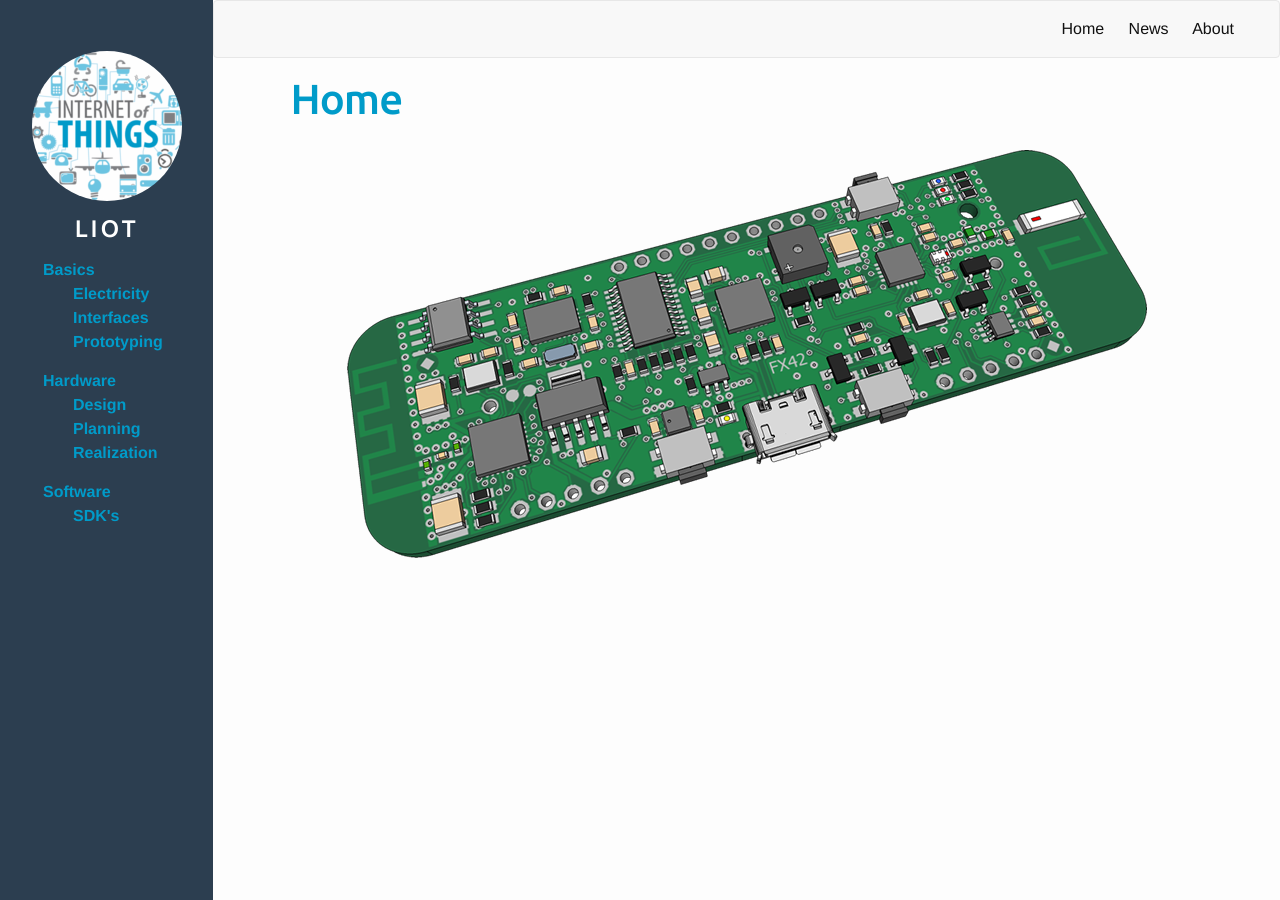
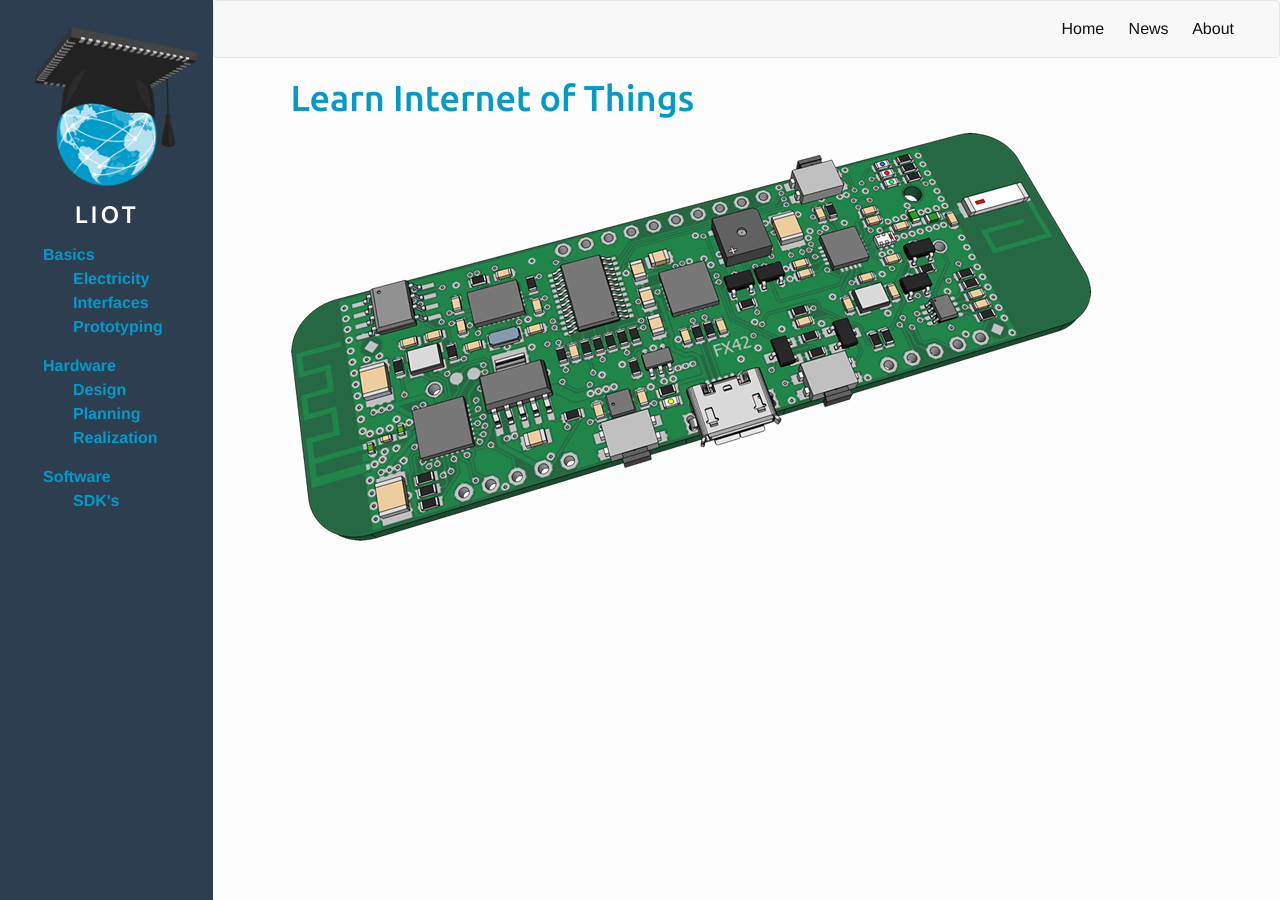
Before and after one commit to learn-internet-of-things/learn-internet-of-things.github.io, a Jekyll site: the page built from index.md, in a window 1280 px wide. Built offline with Jekyll 4.4.1, drawn with Linux system fonts in a browser that asks for light colours; nearby versions of some CDN libraries.

Commit message:
Use new logo, apply first version of map on liot-esp8266-env graphic.

```diff
--- a/Gemfile
+++ b/Gemfile
@@ -1,4 +1,4 @@
 source 'https://rubygems.org'
 gem 'github-pages', group: :jekyll_plugins
-
 gem 'redcarpet', '~> 3.3', '>= 3.3.3'
+gem 'wdm', '~> 0.1.0' if Gem.win_platform?
--- a/_includes/head.html
+++ b/_includes/head.html
@@ -6,14 +6,39 @@
     <meta http-equiv="X-UA-Compatible" content="IE=edge">
     <meta name="viewport" content="width=device-width, initial-scale=1">
 
+    <!-- jQuery library -->
+    <!--<script src="https://ajax.googleapis.com/ajax/libs/jquery/1.12.0/jquery.min.js"></script>-->
+
+    <link rel="stylesheet" href="https://code.jquery.com/ui/1.12.0/themes/base/jquery-ui.css">
+
+    <style>
+        label {
+            display: inline-block;
+            width: 2em;
+        }
+    </style>
+
+    <!--<script src="https://code.jquery.com/jquery-1.12.4.js"></script>
+    <script src="https://code.jquery.com/ui/1.12.0/jquery-ui.min.js"></script>-->
+
+
+    <script src="https://code.jquery.com/jquery-1.12.4.js"></script>
+    <script src="https://code.jquery.com/ui/1.12.0/jquery-ui.js"></script>
+    <script>
+        $(function() {
+            $(document).tooltip({
+                position: {
+                    my: "left+10 bottom+60"
+                },
+                track: true
+            });
+        });
+    </script>
+
+    <!-- Latest compiled JavaScript -->
+    <!--<script src="https://maxcdn.bootstrapcdn.com/bootstrap/3.3.6/js/bootstrap.min.js"></script>-->
     <!-- Latest compiled and minified CSS -->
     <link rel="stylesheet" href="https://maxcdn.bootstrapcdn.com/bootstrap/3.3.6/css/bootstrap.min.css">
-
-  <!-- jQuery library -->
-  <script src="https://ajax.googleapis.com/ajax/libs/jquery/1.12.0/jquery.min.js"></script>
-
-  <!-- Latest compiled JavaScript -->
-  <script src="https://maxcdn.bootstrapcdn.com/bootstrap/3.3.6/js/bootstrap.min.js"></script>
 
     <link rel="stylesheet" href="{{ "/assets/resources/font-awesome/css/font-awesome.min.css" | prepend: site.baseurl }}">
     <link rel="stylesheet" href="{{ "/assets/resources/syntax/syntax.css" | prepend: site.baseurl }}">
--- a/_includes/header.html
+++ b/_includes/header.html
@@ -1,6 +1,6 @@
 <header class="sidebar-header" role="banner">
   <a href="/">
-    <img src="/media/iot.png" class="img-circle">
+    <img src="/media/liot.png">
   </a>
   <h3 class="title">
     <a href="/">liot</a>
--- a/assets/css/style.scss
+++ b/assets/css/style.scss
@@ -22,7 +22,7 @@
 .sidebar {
 	position: fixed;
 	top: 0px;
-	padding-top: 4%;
+	padding-top: 2%;
 	background-color: #2c3e50;
 	color: #fff;
 }
--- a/index.md
+++ b/index.md
@@ -1,8 +1,35 @@
 ---
-layout: page
+layout: page-titleless
 title: Home
 category: home
 order: 1
 ---
 
-![3D simulation of the LIOT-ESP8266-ENV board]({{ site.url }}/media/LIOT-ESP8266-ENV.png){: .center-image }
+Learn Internet of Things
+========================
+
+<figure>
+<img name="map" src="media/LIOT-ESP8266-ENV.png" width="800" height="408" id="map" usemap="#m_map" alt="" />
+<map name="m_map" id="m_map">
+<area shape="poly" coords="309,289,357,275,359,282,363,282,366,292,362,292,364,299,368,298,372,306,366,308,368,314,359,317,361,322,361,326,334,335,332,329,332,325,320,329,319,324,315,325,311,316,315,314,314,308,311,308,308,301,311,297,309,289" href="javascript:;" alt="" />
+<area shape="poly" coords="268,134,269,132,308,121,309,123,320,124,338,185,334,186,329,185,329,189,289,200,287,197,279,202,261,140,268,134" href="javascript:;" title="Port Expander ()" alt="Port Expander ()" />
+<area shape="poly" coords="368,139,367,143,381,185,428,172,429,167,414,127,368,139" href="javascript:;" title="USB-to-Serial Converter (CP2102)" alt="USB-to-Serial Converter (CP2102)" />
+<area shape="poly" coords="421,85,420,96,435,135,479,122,481,112,467,77,461,74,421,85" href="javascript:;" title="Piezo Speaker" alt="Piezo Speaker" />
+<area shape="poly" coords="529,102,564,93,578,123,577,128,542,138,528,109,529,102" href="javascript:;" title="RF (Sub-1-GHz) Transceiver (CC1101)" alt="RF (Sub-1-GHz) Transceiver (CC1101)" />
+<area shape="poly" coords="506,28,529,22,530,24,531,29,540,27,554,51,551,61,511,73,509,68,505,68,502,63,504,57,503,55,500,57,497,51,499,45,500,40,501,38,505,37,506,28" href="javascript:;" title="Programmable Push Button" alt="Programmable Push Button" />
+<area shape="poly" coords="667,75,661,77,664,83,671,81,673,85,681,83,703,121,761,103,730,49,672,64,670,69,666,70,667,75" href="javascript:;" title="RF (Sub-1-GHz) Ceramic + PCB Antenna" alt="RF (Sub-1-GHz) Ceramic + PCB Antenna" />
+<area shape="poly" coords="582,31,594,56,608,52,609,49,597,26,593,26,582,31" href="javascript:;" alt="" />
+<area shape="poly" coords="583,102,581,106,587,117,603,112,606,108,601,98,596,99,583,102" href="javascript:;" alt="" />
+<area shape="poly" coords="633,172,642,191,647,189,647,191,668,184,667,181,657,161,641,165,637,167,637,169,633,172" href="javascript:;" alt="" />
+<area shape="poly" coords="509,230,554,217,557,225,559,223,562,228,559,231,564,240,566,240,568,245,566,246,567,248,565,254,560,257,562,261,559,267,535,274,532,271,533,266,520,269,518,263,514,264,511,258,513,254,512,249,508,249,505,242,508,238,507,236,509,230" href="javascript:;" alt="" />
+<area shape="poly" coords="395,261,395,256,402,252,413,250,416,251,417,253,422,251,421,249,445,243,446,245,448,240,456,237,465,234,469,235,486,281,491,286,488,292,482,288,474,292,474,298,427,313,422,307,417,309,415,309,415,314,410,314,409,304,395,261" href="javascript:;" title="Micro USB Connector" alt="Micro USB Connector" />
+<area shape="poly" coords="370,268,373,276,389,271,389,269,387,262,370,268" href="javascript:;" alt="" />
+<area shape="poly" coords="314,265,315,262,338,255,345,276,344,278,320,286,314,265" href="javascript:;" alt="" />
+<area shape="poly" coords="199,200,223,193,227,195,230,202,229,208,204,216,198,213,196,205,199,200" href="javascript:;" title="Crystal Oscillator" alt="Crystal Oscillator" />
+<area shape="poly" coords="176,159,225,146,235,181,186,195,183,191,176,159" href="javascript:;" alt="" />
+<area shape="poly" coords="203,227,233,219,235,230,248,226,253,227,263,261,262,263,258,264,262,278,256,281,252,265,246,268,250,282,243,285,238,269,233,271,237,285,230,288,226,273,220,275,225,290,217,292,213,277,208,279,212,293,205,297,200,281,197,281,194,277,188,250,189,244,205,240,203,227" href="javascript:;" alt="" />
+<area shape="poly" coords="49,208,65,313,70,311,73,340,20,355,5,220,49,208" href="javascript:;" title="Wi-Fi (2.4 GHz) PCB Antenna" alt="Wi-Fi (2.4 GHz) PCB Antenna" />
+<area shape="poly" coords="121,278,171,263,174,265,184,313,132,329,129,326,121,278" href="javascript:;" title="Wi-Fi-integrated Microcontroller Unit (ESP8266EX)" alt="Wi-Fi-integrated Microcontroller Unit (ESP8266EX)" />
+<area shape="poly" coords="115,146,79,155,79,159,72,168,72,172,78,205,84,202,89,203,125,193,126,190,133,190,138,189,129,153,118,148,115,146" href="javascript:;" title="Serial Flash Memory (W25Q32FV)" alt="Serial Flash Memory (W25Q32FV)" />
+</map>
+</figure>
```
Also changed, not shown: Gemfile.lock, media/liot.png (added), 1 other file. Lines whose indentation alone changed are shown as unchanged.
